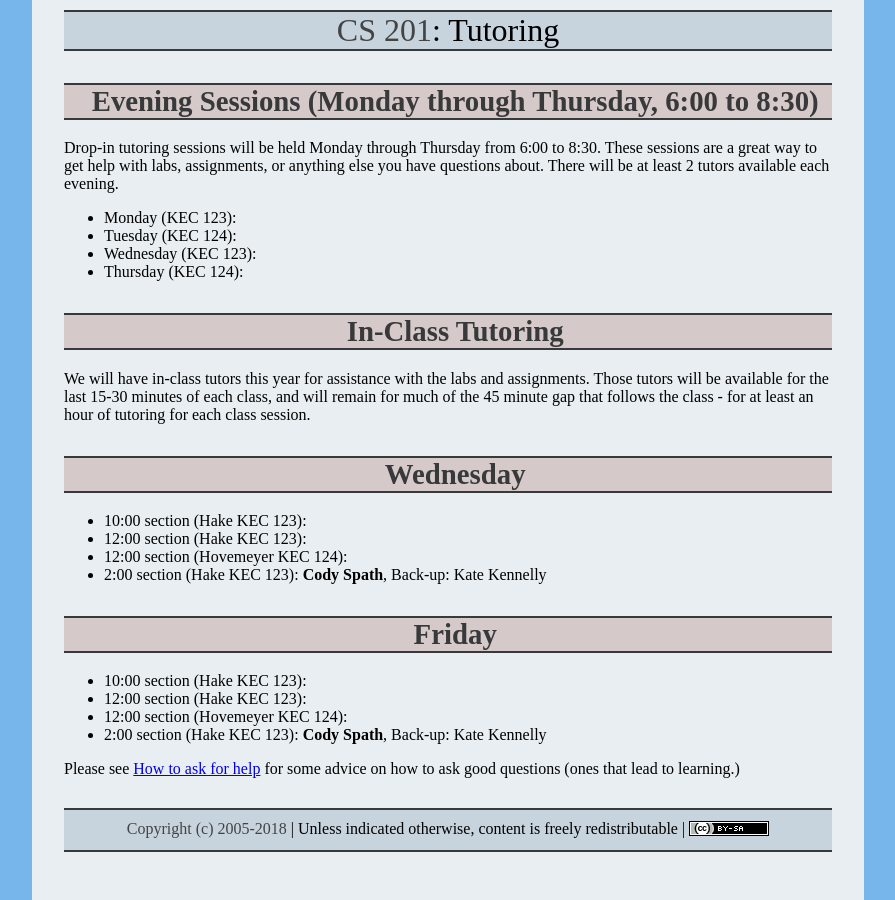
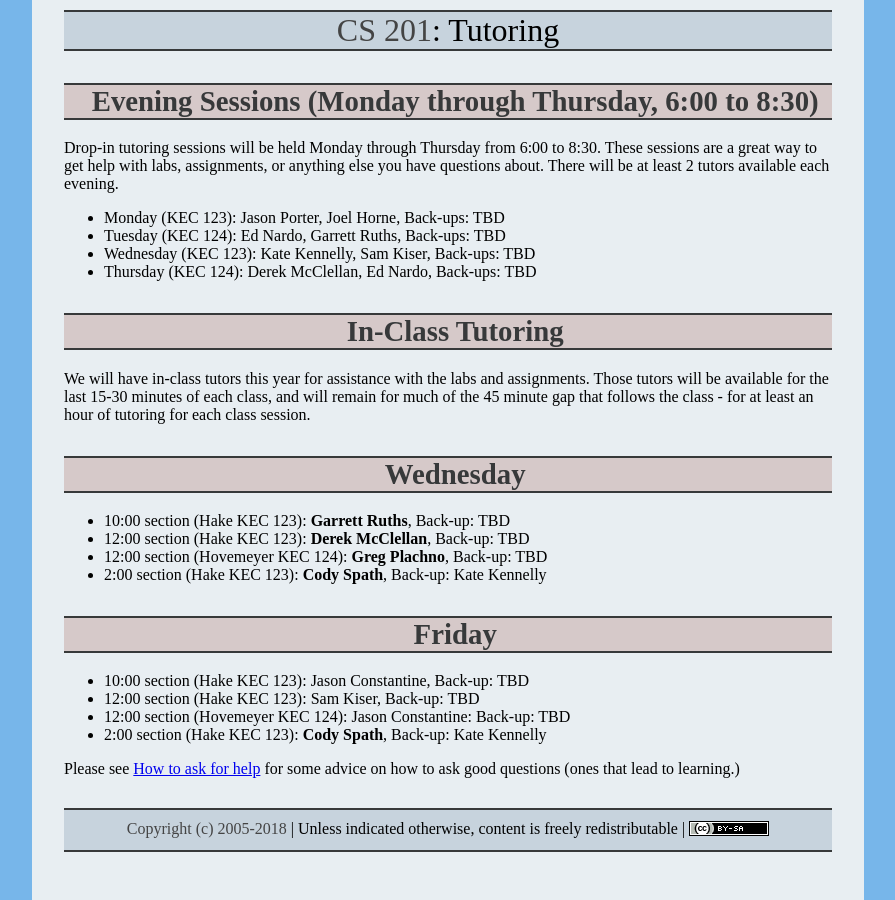
Before and after one commit to ycpcs/cs201-fall2018, a Jekyll site: the page built from tutoring.md, in a window 1280 px wide. Shown: the whole page, without its empty margins (192-1087 px from the left). Built offline with Jekyll 4.4.1, drawn with Linux system fonts in a browser that asks for light colours.

Commit message:
added tutors

```diff
--- a/tutoring.md
+++ b/tutoring.md
@@ -6,25 +6,25 @@ title: "Tutoring"
 # Evening Sessions (Monday through Thursday, 6:00 to 8:30)
 Drop-in tutoring sessions will be held Monday through Thursday from 6:00 to 8:30.  These sessions are a great way to get help with labs, assignments, or anything else you have questions about.  There will be at least 2 tutors available each evening.
 
-* Monday    (KEC 123):
-* Tuesday   (KEC 124):
-* Wednesday (KEC 123):
-* Thursday  (KEC 124):
+* Monday    (KEC 123): Jason Porter, Joel Horne, Back-ups: TBD
+* Tuesday   (KEC 124): Ed Nardo, Garrett Ruths, Back-ups: TBD
+* Wednesday (KEC 123): Kate Kennelly, Sam Kiser, Back-ups: TBD
+* Thursday  (KEC 124): Derek McClellan, Ed Nardo, Back-ups: TBD
 
 
 # In-Class Tutoring
 We will have in-class tutors this year for assistance with the labs and assignments.  Those tutors will be available for the last 15-30 minutes of each class, and will remain for much of the 45 minute gap that follows the class - for at least an hour of tutoring for each class session.
 
 # Wednesday
-* 10:00 section (Hake KEC 123):
-* 12:00 section (Hake KEC 123):
-* 12:00 section (Hovemeyer KEC 124):
+* 10:00 section (Hake KEC 123): **Garrett Ruths**, Back-up: TBD
+* 12:00 section (Hake KEC 123): **Derek McClellan**, Back-up: TBD
+* 12:00 section (Hovemeyer KEC 124): **Greg Plachno**, Back-up: TBD
 *  2:00 section (Hake KEC 123): **Cody Spath**, Back-up: Kate Kennelly
 
 # Friday
-* 10:00 section (Hake KEC 123):
-* 12:00 section (Hake KEC 123):
-* 12:00 section (Hovemeyer KEC 124):
+* 10:00 section (Hake KEC 123): Jason Constantine, Back-up: TBD
+* 12:00 section (Hake KEC 123): Sam Kiser, Back-up: TBD
+* 12:00 section (Hovemeyer KEC 124): Jason Constantine: Back-up: TBD
 *  2:00 section (Hake KEC 123): **Cody Spath**, Back-up: Kate Kennelly
 
 Please see [How to ask for help](http://faculty.ycp.edu/~dhovemey/askingForHelp.html) for some advice on how to ask good questions (ones that lead to learning.)
```
